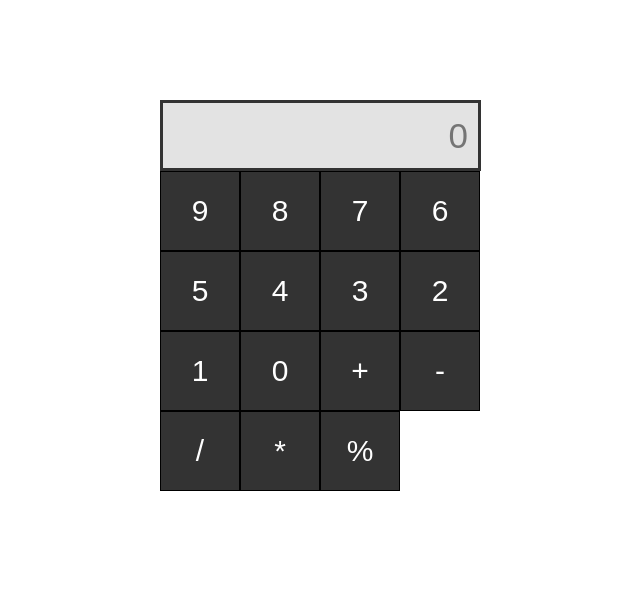
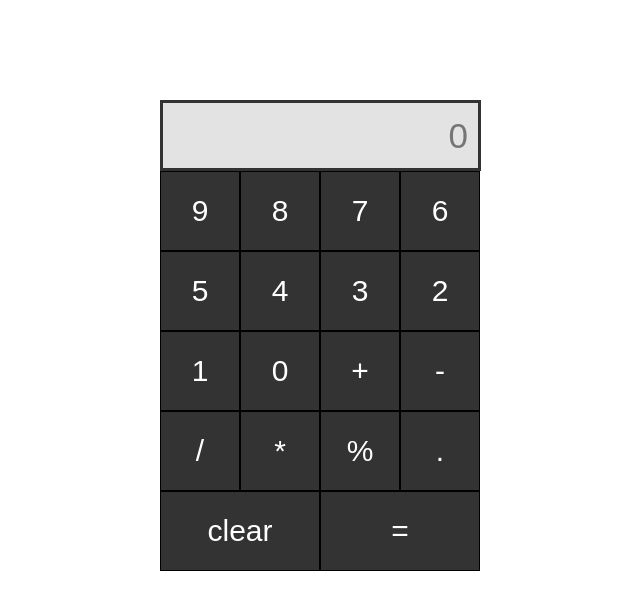
Before and after one commit to J4bush005/Calculator-App, a React (Create React App) app in the folder calculator-app/: page / in a window 1280 px wide. Shown: the top 610 px of the page, without its empty margins (320-960 px from the left). Built offline with nearby package versions, Linux system fonts and the light colour scheme.

Commit message:
Finished design

```diff
--- a/calculator-app/src/App.css
+++ b/calculator-app/src/App.css
@@ -22,3 +22,7 @@
   border: 1px solid black;
   float: left;
 }
+
+.button1 {
+  width:160px;
+}
--- a/calculator-app/src/App.js
+++ b/calculator-app/src/App.js
@@ -22,6 +22,10 @@ function App() {
         <input type="button" value="/" className="button"/>
         <input type="button" value="*" className="button"/>
         <input type="button" value="%" className="button"/>
+        <input type="button" value="." className="button"/>
+
+        <input type="button" value="clear" className="button button1"/>
+        <input type="button" value="=" className="button button1"/>
       </div>
     </>
   )
```
